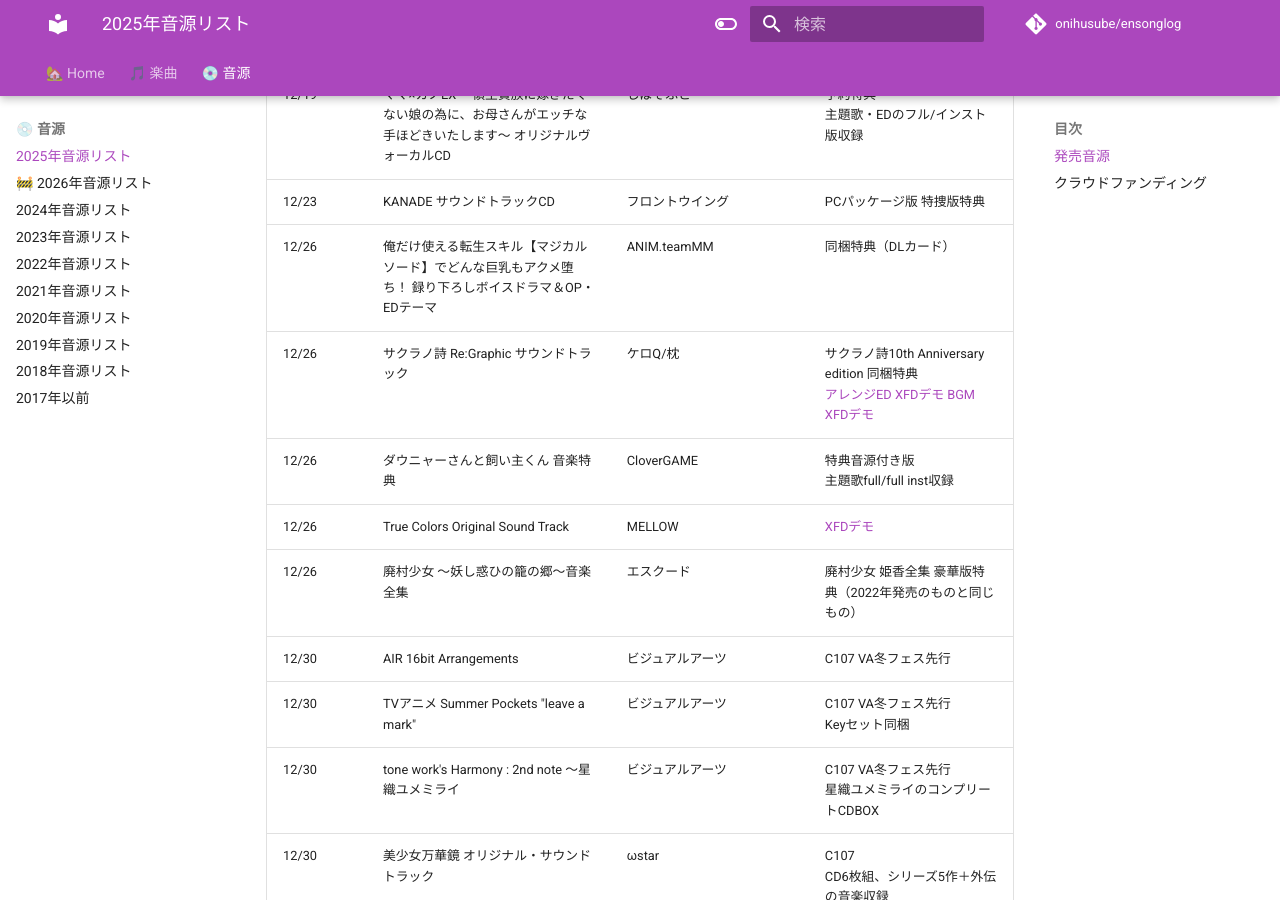
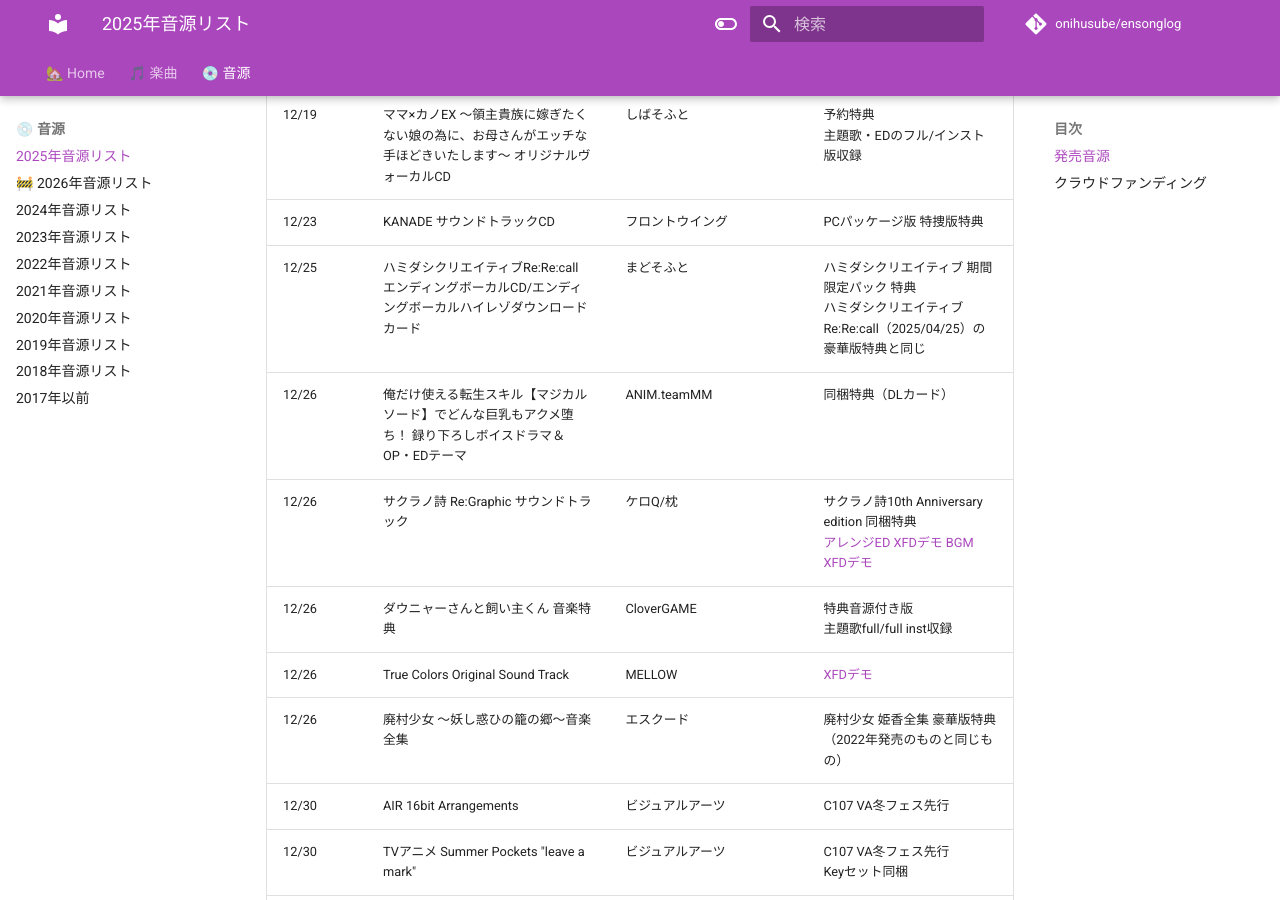
Before and after one commit to onihusube/ensonglog, an MkDocs documentation site: the page built from docs/2025/音源.md, in a window 1280 px wide and 900 px high, scrolled down 16428 px. Built offline with MkDocs 1.6.1 and Material for MkDocs 9.7.7, drawn with Linux system fonts in a browser that asks for light colours; comment, search, counter and statistics services are not loaded.

Commit message:
ハミダシクリエイティブ 期間限定パック追加

```diff
--- a/docs/2025/音源.md
+++ b/docs/2025/音源.md
@@ -229,6 +229,7 @@
 | 12/19 | VenusBlood RAGNAROK International オリジナルサウンドトラック | dualtail | International版の新規BGMとOPを追加収録 |
 | 12/19 | ママ×カノEX ～領主貴族に嫁ぎたくない娘の為に、お母さんがエッチな手ほどきいたします～ オリジナルヴォーカルCD | しばそふと | 予約特典 </br> 主題歌・EDのフル/インスト版収録 |
 | 12/23 | KANADE サウンドトラックCD | フロントウイング | PCパッケージ版 特捜版特典 |
+| 12/25 | ハミダシクリエイティブRe:Re:call エンディングボーカルCD/エンディングボーカルハイレゾダウンロードカード | まどそふと | ハミダシクリエイティブ 期間限定パック 特典 </br> ハミダシクリエイティブRe:Re:call（2025/04/25）の豪華版特典と同じ |
 | 12/26 | 俺だけ使える転生スキル【マジカルソード】でどんな巨乳もアクメ堕ち！ 録り下ろしボイスドラマ＆OP・EDテーマ | ANIM.teamMM | 同梱特典（DLカード） |
 | 12/26 | サクラノ詩 Re:Graphic サウンドトラック | ケロQ/枕 | サクラノ詩10th Anniversary edition 同梱特典 </br> [アレンジED XFDデモ](https://www.youtube.com/watch?v=myuCZrfFIb0) [BGM XFDデモ](https://www.youtube.com/watch?v=mS8tCzCVZMU) |
 | 12/26 | ダウニャーさんと飼い主くん 音楽特典 | CloverGAME | 特典音源付き版 </br> 主題歌full/full inst収録 |
```
